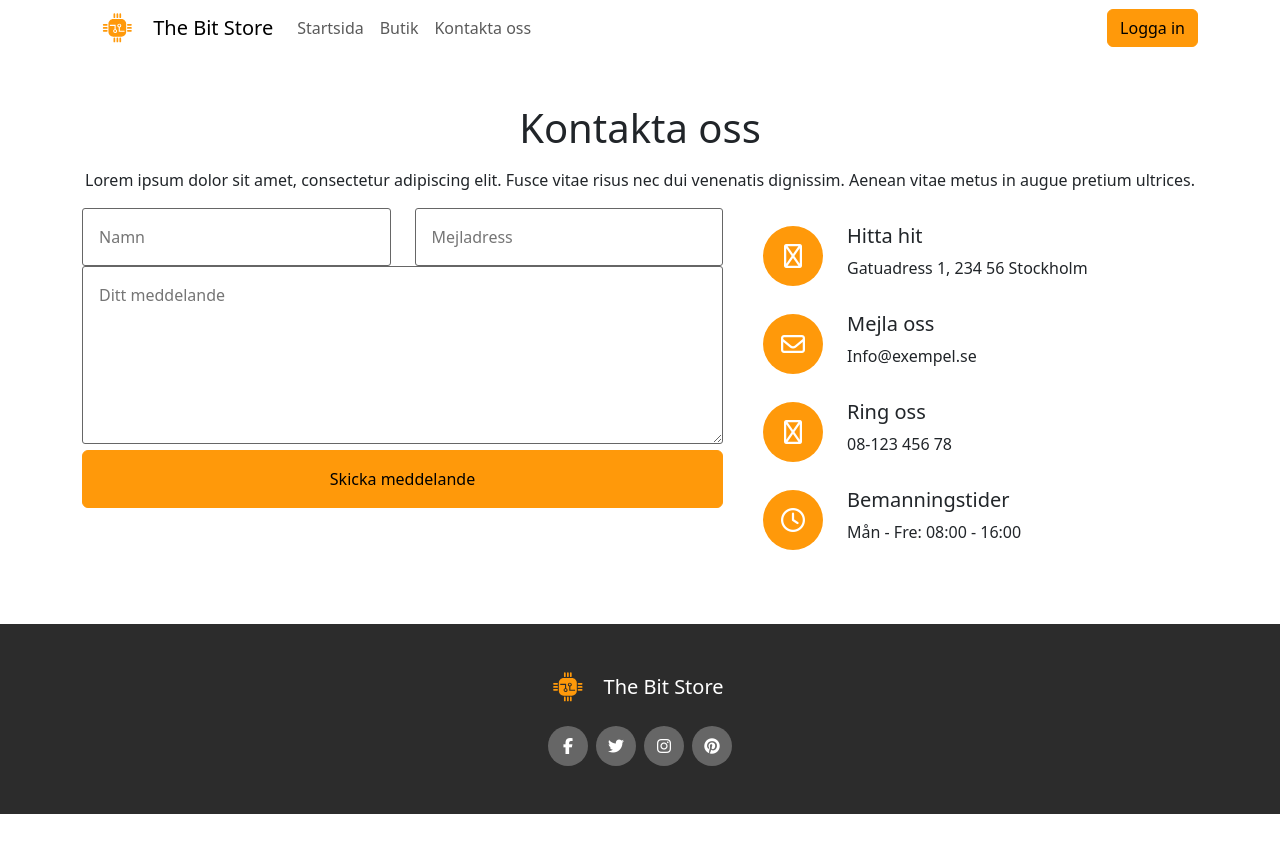
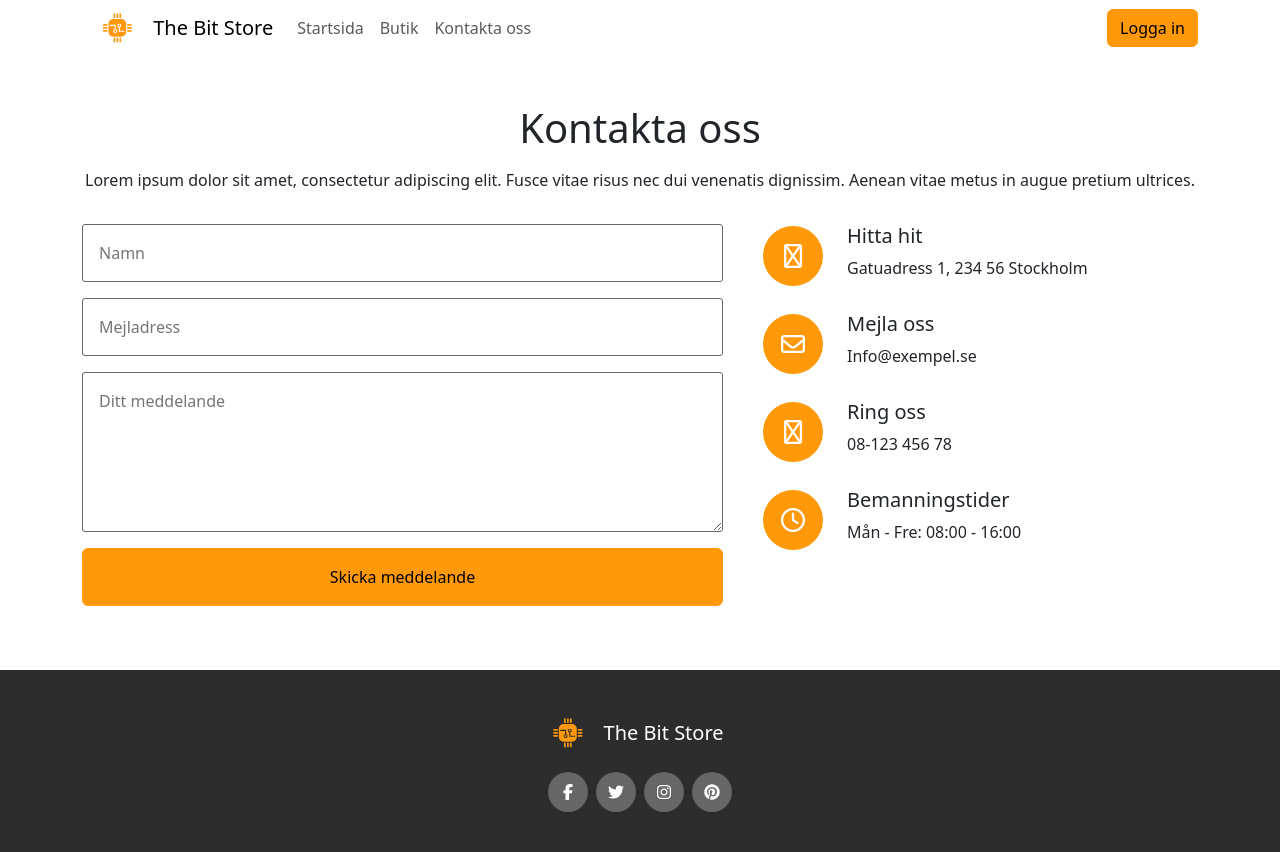
Before and after one commit to camomilte/eCommerse, a React (Vite) app: page /contact in a window 1280 px wide. Shown: the top 852 px of the page. Before the commit the page ends 814 px from the top, so only its background shows below. Built offline with nearby package versions, Linux system fonts and the light colour scheme.

Commit message:
Form functioning and added feedback and loading submit button

```diff
--- a/src/Pages/Contact.jsx
+++ b/src/Pages/Contact.jsx
@@ -3,8 +3,48 @@ import ContactForm from '../components/ContactForm'
 
 const Contact = () => {
   return (
-    <div>
-      <ContactForm />
+    <div id="contact" className="contact-area">
+        <div className="container my-5">
+            <div className="section-title text-center">
+                <h1 className='mb-3'>Kontakta oss</h1>
+                <p>Lorem ipsum dolor sit amet, consectetur adipiscing elit. Fusce vitae risus nec dui venenatis dignissim. Aenean vitae metus in augue pretium ultrices.</p>
+            </div>
+            <div className="row">
+                <div className="col-lg-7">
+                    <ContactForm />
+                </div>
+                <div className="col-lg-5">
+                    <div className="contact-icon d-flex align-items-center gap-4 my-3">
+                        <i className="fa fa-map-marker text-white d-flex justify-content-center align-items-center h4 ms-3"></i>
+                        <div>
+                            <h5>Hitta hit</h5>
+                            <p>Gatuadress 1, 234 56 Stockholm</p>
+                        </div>
+                    </div>
+                    <div className="contact-icon d-flex align-items-center gap-4 my-3">
+                        <i className="fa fa-envelope text-white d-flex justify-content-center align-items-center h4 ms-3"></i>
+                        <div>
+                            <h5>Mejla oss</h5>
+                            <p>Info@exempel.se</p>
+                        </div>
+                    </div>
+                    <div className="contact-icon d-flex align-items-center gap-4 my-3">
+                        <i className="fa fa-phone text-white d-flex justify-content-center align-items-center h4 ms-3"></i>
+                        <div>
+                            <h5>Ring oss</h5>
+                            <p>08-123 456 78</p>
+                        </div>
+                    </div>
+                    <div className="contact-icon d-flex align-items-center gap-4 my-3">
+                        <i className="fa fa-clock-o text-white d-flex justify-content-center align-items-center h4 ms-3"></i>
+                        <div>
+                            <h5>Bemanningstider</h5>
+                            <p>Mån - Fre: 08:00 - 16:00</p>
+                        </div>
+                    </div>
+                </div>
+            </div>
+        </div>
     </div>
   )
 }
--- a/src/components/ContactForm.jsx
+++ b/src/components/ContactForm.jsx
@@ -1,67 +1,81 @@
-import React from 'react'
+import React, { useState } from 'react'
+import axios from 'axios'
 
 const ContactForm = () => {
-  return (
-    <div id="contact" className="contact-area">
-        <div className="container my-5">
-            <div className="section-title text-center">
-                <h1 className='mb-3'>Kontakta oss</h1>
-                <p>Lorem ipsum dolor sit amet, consectetur adipiscing elit. Fusce vitae risus nec dui venenatis dignissim. Aenean vitae metus in augue pretium ultrices.</p>
-            </div>
-            <div className="row">
-                <div className="col-lg-7">
-                    <div className="contact">
-                        <form className="contact-form" name="enq" method="post" action="contact.php" onsubmit="return validation();">
-                            <div className="row">
-                                <div className="form-group col-md-6">
-                                    <input type="text" name="name" className="p-3 w-100" placeholder="Namn" required="required"></input>
-                                </div>
-                                <div className="form-group col-md-6">
-                                    <input type="email" name="email" className="p-3 w-100" placeholder="Mejladress" required="required"></input>
-                                </div>
-                                <div className="form-group col-md-12">
-                                    <textarea rows="6" name="message" className="p-3 w-100" placeholder="Ditt meddelande" required="required"></textarea>
-                                </div>
-                                <div className="col-md-12 text-center d-flex flex-column">
-                                    <button type="submit" value="Send message" name="submit" id="submitButton" className="btn btn-primary py-3" title="Submit Your Message!">Skicka meddelande</button>
-                                </div>
-                            </div>
-                        </form>
+    const url = "https://js2-ecommerce-api.vercel.app/api/messages"
+
+    const [formData, setFormData] = useState({
+        name: '',
+        email: '',
+        message: ''
+    });
+
+    const handleChange = (e) => {
+        setFormData(data => {
+            return {
+                ...data,
+                [e.target.id]: e.target.value
+            }
+        });
+    }
+
+    const [loading, setLoading] = useState(false);
+    const [feedback, setFeedback] = useState('');
+
+    const handleSubmit = async (e) => {
+        e.preventDefault();
+        setLoading(true);
+        setFeedback({
+            text: '',
+            type: ''
+        });
+
+        try {
+            const res = await axios.post(url, formData);
+            setFeedback({
+                text: 'Ditt meddelande har skickats!',
+                type: 'success'
+            });
+            setFormData({
+                name: '',
+                email: '',
+                message: ''
+            });
+        }
+
+        catch (error) {
+            console.error('Error submitting form:', error);
+            setFeedback({
+                text: 'Något gick fel! Försök igen.',
+                type: 'danger'
+            });
+        }
+
+        finally {
+            setLoading(false);
+        }
+    }
+
+    return (
+        <div className="contact">
+            <form className="contact-form" onSubmit={handleSubmit}>
+                <div className="d-flex flex-column gap-3 py-3">
+                    <input id="name" type="text" value={formData.name} onChange={handleChange} className="p-3 w-100" placeholder="Namn" required></input>
+                    <input id="email" type="email" value={formData.email} onChange={handleChange} className="p-3 w-100" placeholder="Mejladress" required></input>
+                    <textarea id="message" value={formData.message} onChange={handleChange} className="p-3 w-100" placeholder="Ditt meddelande" required></textarea>
+
+                    {feedback.text && (
+                        <div className={`alert alert-${feedback.type} text-center text-${feedback.type}`} role="alert">
+                            {feedback.text}
+                    </div>
+                    )}
+
+                    <div className="text-center d-flex flex-column">
+                        <button id="submitButton" className="btn btn-primary py-3" disabled={loading}>{loading ? 'Skickar...' : 'Skicka meddelande'}</button>
                     </div>
                 </div>
-                <div className="col-lg-5">
-                    <div className="contact-icon d-flex align-items-center gap-4 my-3">
-                        <i className="fa fa-map-marker text-white d-flex justify-content-center align-items-center h4 ms-3"></i>
-                        <div>
-                            <h5>Hitta hit</h5>
-                            <p>Gatuadress 1, 234 56 Stockholm</p>
-                        </div>
-                    </div>
-                    <div className="contact-icon d-flex align-items-center gap-4 my-3">
-                        <i className="fa fa-envelope text-white d-flex justify-content-center align-items-center h4 ms-3"></i>
-                        <div>
-                            <h5>Mejla oss</h5>
-                            <p>Info@exempel.se</p>
-                        </div>
-                    </div>
-                    <div className="contact-icon d-flex align-items-center gap-4 my-3">
-                        <i className="fa fa-phone text-white d-flex justify-content-center align-items-center h4 ms-3"></i>
-                        <div>
-                            <h5>Ring oss</h5>
-                            <p>08-123 456 78</p>
-                        </div>
-                    </div>
-                    <div className="contact-icon d-flex align-items-center gap-4 my-3">
-                        <i className="fa fa-clock-o text-white d-flex justify-content-center align-items-center h4 ms-3"></i>
-                        <div>
-                            <h5>Bemanningstider</h5>
-                            <p>Mån - Fre: 08:00 - 16:00</p>
-                        </div>
-                    </div>
-                </div>
-            </div>
+            </form>
         </div>
-    </div>
   )
 }
 
--- a/src/styling/index.css
+++ b/src/styling/index.css
@@ -38,6 +38,10 @@ padding: 0
 	border-radius: 3px;
 }
 
+.contact textarea {
+	height: 10rem;
+}
+
 .contact input:focus, .contact textarea:focus {
 	border: 2px solid var(--clr-primary);
 	color: var(--clr-dark);
```
